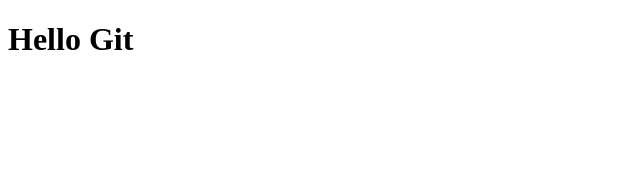
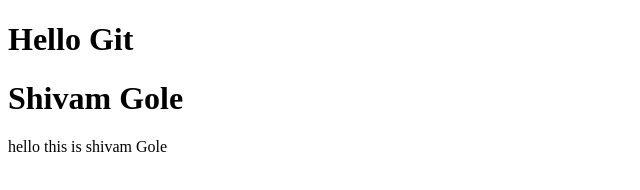
Before and after one commit to shivamgole15/git-practice, a plain HTML site: page index.html in a window 1280 px wide. Shown: the whole page, without its empty margins (0-640 px from the left). Drawn offline with Linux system fonts and the light colour scheme.

Commit message:
your commit message

```diff
--- a/index.html
+++ b/index.html
@@ -1,9 +1,12 @@
 <!DOCTYPE html>
 <html>
 <head>
-  <title>Git Practice</title>
+  <title>Portfolio</title>
 </head>
 <body>
   <h1>Hello Git</h1>
+  <h1>Shivam Gole</h1>
+  <p>hello this is shivam Gole</p>
+
 </body>
 </html>
```
